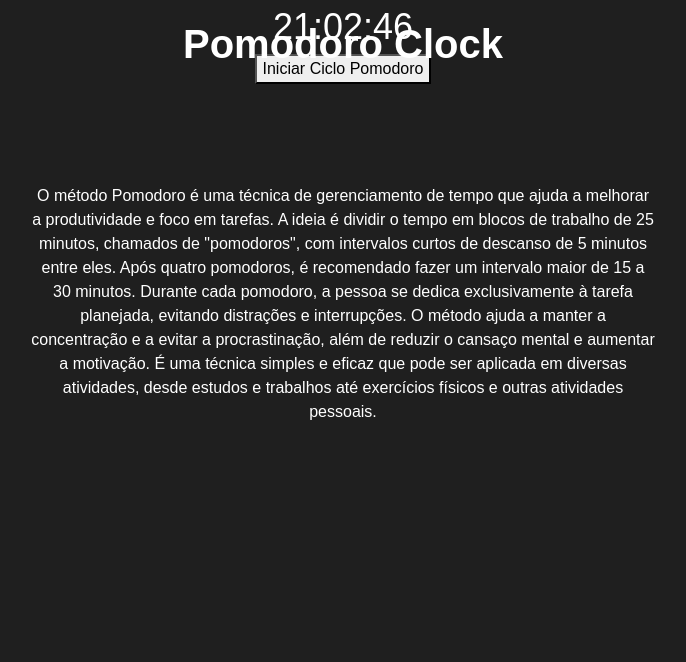
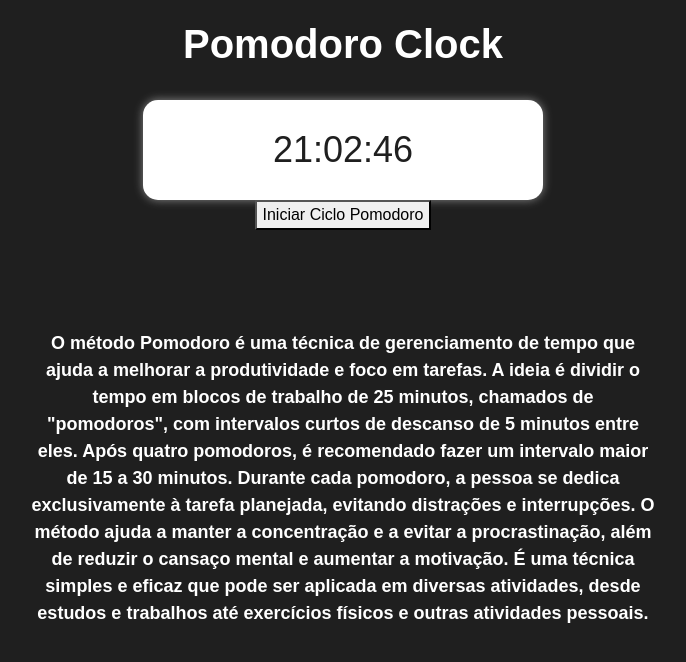
Before and after one commit to lucasbmiotto/PomodoroClockJavaScript, a plain HTML site: page index.html in a window 1280 px wide. Shown: the whole page, without its empty margins (297-983 px from the left). Drawn offline with nearby package versions, Linux system fonts and the light colour scheme.

Commit message:
Css total da página index

```diff
--- a/estilos.css
+++ b/estilos.css
@@ -12,3 +12,36 @@ body {
     transform: translateX(-50%);
     font-weight: bold;
 }
+
+/* Retangulo do relógio */
+.rectangle {
+    width: 400px;
+    height: 100px;
+    margin: auto;
+    margin-top: 100px;
+    background-color: #fff;
+    border-radius: 15px;
+    box-shadow: 0px 0px 10px #888888;
+    display: flex;
+    flex-direction: column;
+    align-items: center;
+    justify-content: center;
+}
+
+/* Seq da página index */
+.container {
+	height: 100vh;
+	display: flex;
+	flex-direction: column;
+	justify-content: center;
+}
+
+p {
+	font-size: 18px;
+	font-weight: bold;
+}
+
+/* clock */
+#clock {
+    color: #1f1f1f;
+  }
```
